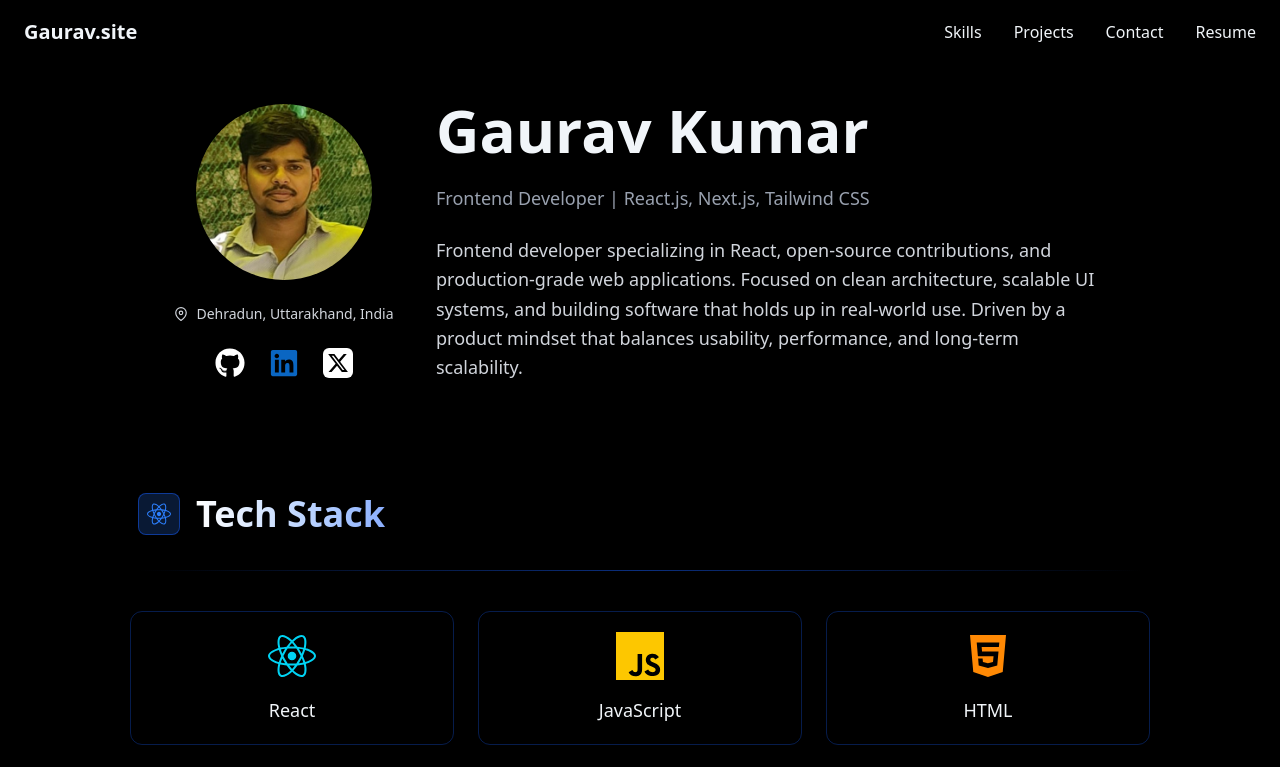
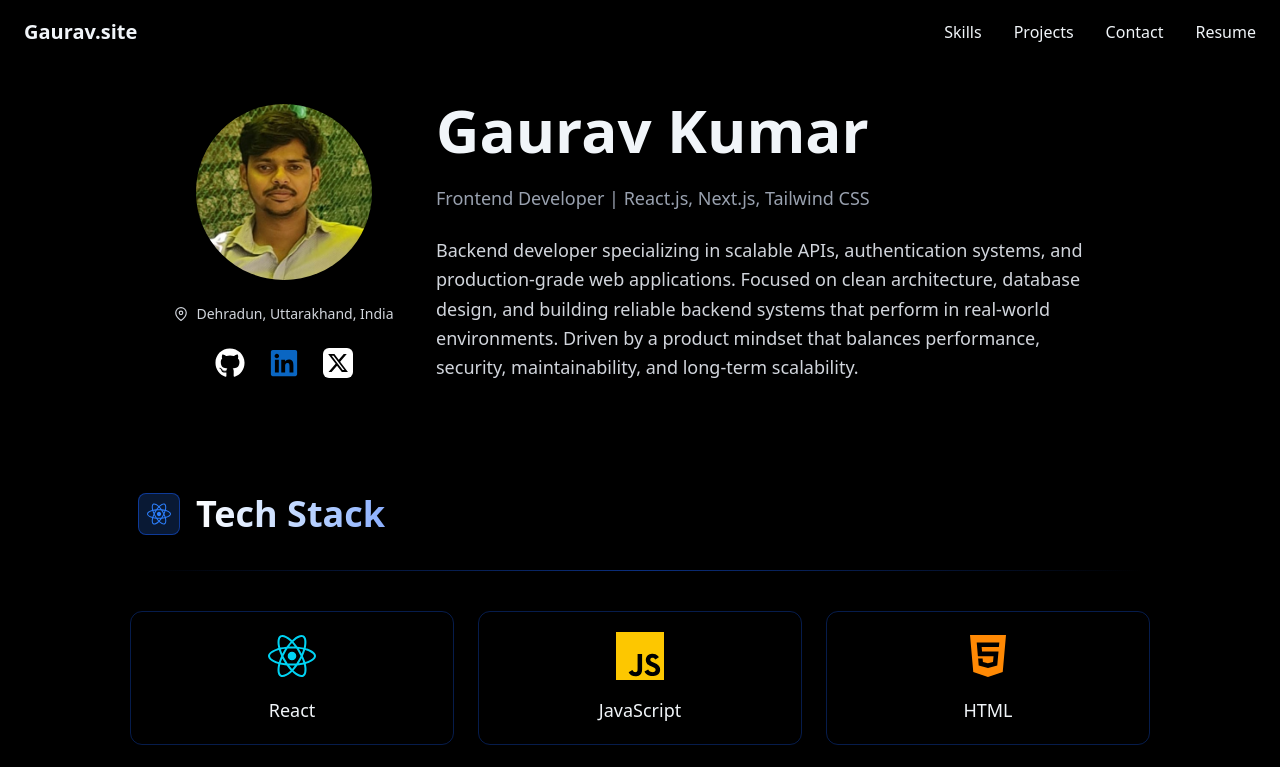
Before and after one commit to itsgauravkumar07/gaurav.site, a React (Vite) app: page / in a window 1280 px wide. Shown: the top 767 px of the page. Built offline with nearby package versions, Linux system fonts and the light colour scheme.

Commit message:
Update bio

```diff
--- a/src/components/Hero.jsx
+++ b/src/components/Hero.jsx
@@ -60,11 +60,7 @@ export default function Hero() {
       </p>
 
       <p className="text-lg leading-relaxed text-gray-300">
-        Frontend developer specializing in React, open-source contributions,
-        and production-grade web applications. Focused on clean architecture,
-        scalable UI systems, and building software that holds up in real-world
-        use. Driven by a product mindset that balances usability, performance,
-        and long-term scalability.
+        Backend developer specializing in scalable APIs, authentication systems, and production-grade web applications. Focused on clean architecture, database design, and building reliable backend systems that perform in real-world environments. Driven by a product mindset that balances performance, security, maintainability, and long-term scalability.
       </p>
     </div>
   </div>
```
